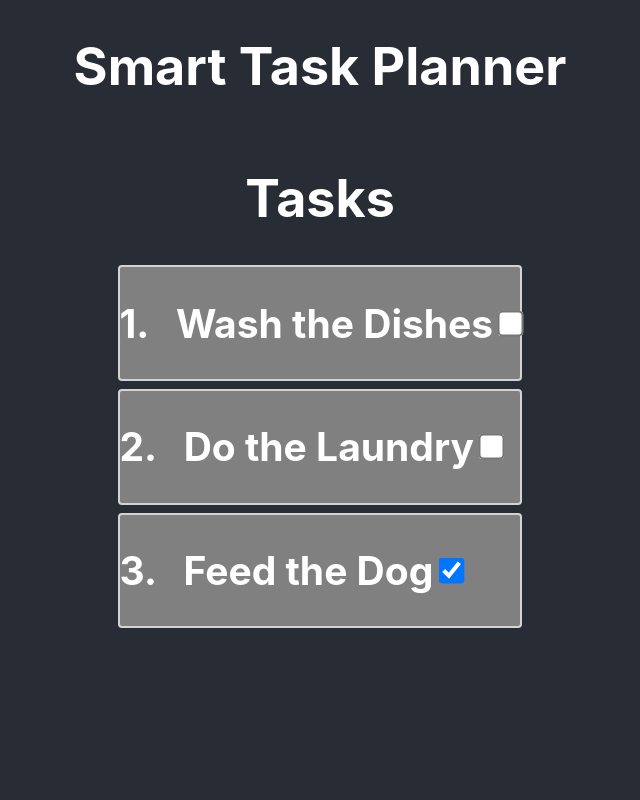
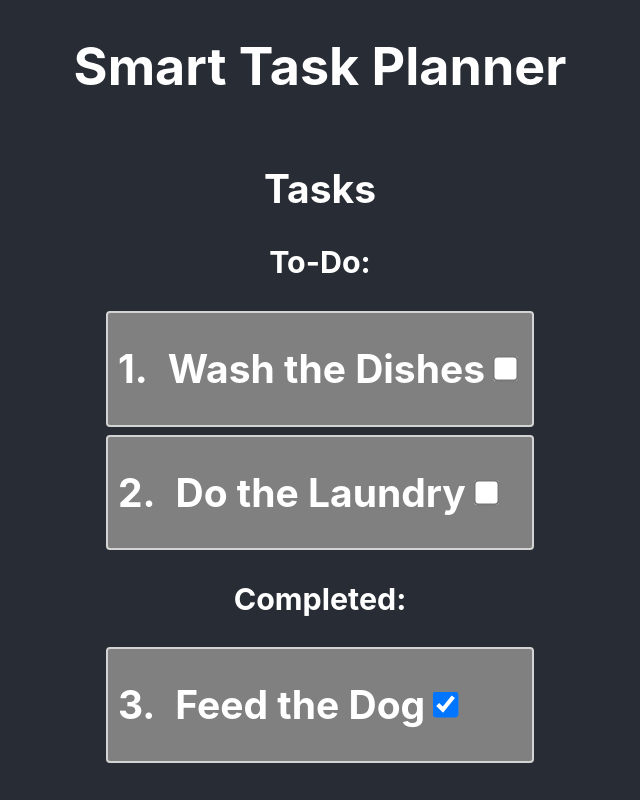
Before and after one commit to VictorBarich/Smart-Task-Planner, a React (Create React App) app in the folder frontend/: page / in a window 1280 px wide. Shown: the whole page, without its empty margins (320-960 px from the left). Built offline with nearby package versions, Linux system fonts and the light colour scheme.

Commit message:
Tasks can move between todo and completed

```diff
--- a/frontend/package.json
+++ b/frontend/package.json
@@ -6,7 +6,7 @@
     "@testing-library/dom": "^10.4.1",
     "@testing-library/jest-dom": "^6.9.1",
     "@testing-library/react": "^16.3.0",
-    "@testing-library/user-event": "^13.5.0",
+    "@testing-library/user-event": "^14.6.1",
     "react": "^19.2.0",
     "react-dom": "^19.2.0",
     "react-scripts": "5.0.1",
--- a/frontend/src/Task.css
+++ b/frontend/src/Task.css
@@ -7,10 +7,13 @@
     align-items: center;
 }
 .Task h2 {
-    display: inline;
+    display: inline-block;
+    padding-left: 10px;
+    padding-right: 10px;
 }
 
 .Task input[type=checkbox] {
-    display: inline;
-    scale: 200%;
+    display: inline-block;
+    transform: scale(2);
+    margin-right: 20px;
 }
--- a/frontend/src/Task.js
+++ b/frontend/src/Task.js
@@ -1,10 +1,10 @@
 import "./Task.css";
 
-function Task({index, name, completed}) {
+function Task({index, name, completed, checkboxActionFunction}) {
 
   return (
     <div className="Task">
-        <h2>{index}. &nbsp; {name}</h2> &nbsp; <input type="checkbox" defaultChecked={completed}></input>
+        <h2>{index}.</h2> <h2>{name}</h2> <input type="checkbox" defaultChecked={completed} onChange={checkboxActionFunction}></input>
     </div>
   );
 }
--- a/frontend/src/TaskList.js
+++ b/frontend/src/TaskList.js
@@ -18,11 +18,36 @@ function TaskList() {
 
   return (
     <div className="TaskList">
-      <h1>Tasks</h1>
+      <h2>Tasks</h2>
+      <h3>To-Do:</h3>
         {Object.keys(tasks).map(function(task_name, i){
             const task = tasks[task_name];
-            // Use a 1-indexed task list
-            return <Task index={i+1} name={task_name} completed={task.completed} key={i}/>
+            const setTaskState = ()=>{
+              setTasks(prev => ({
+                ...prev,
+                [task_name]: { ...prev[task_name], completed: true }
+              }));
+            };
+            if (!task.completed)
+              // Use a 1-indexed task list
+              return <Task index={i+1} name={task_name} completed={task.completed} key={i} getTasks={tasks} checkboxActionFunction={setTaskState} />
+            else
+              return null;
+        })}
+        <h3>Completed:</h3>
+        {Object.keys(tasks).map(function(task_name, i){
+            const task = tasks[task_name];
+            const setTaskState = ()=>{
+              setTasks(prev => ({
+                ...prev,
+                [task_name]: { ...prev[task_name], completed: false }
+              }));
+            };
+            if (task.completed)
+              // Use a 1-indexed task list
+              return <Task index={i+1} name={task_name} completed={task.completed} key={i} getTasks={tasks} checkboxActionFunction={setTaskState} />
+            else
+              return null;
         })}
     </div>
   );
```
Also changed, not shown: 2 other files (tests, documents, lock files or other folders).
